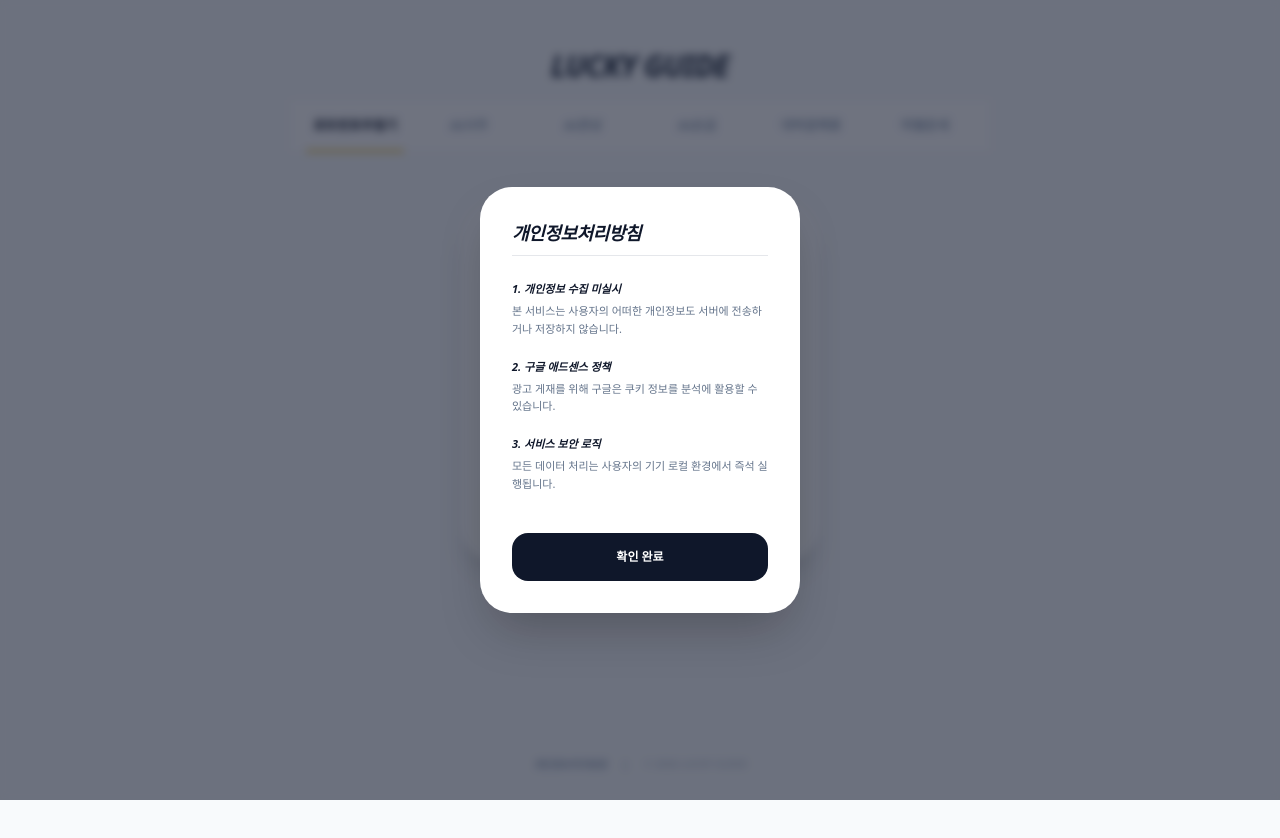
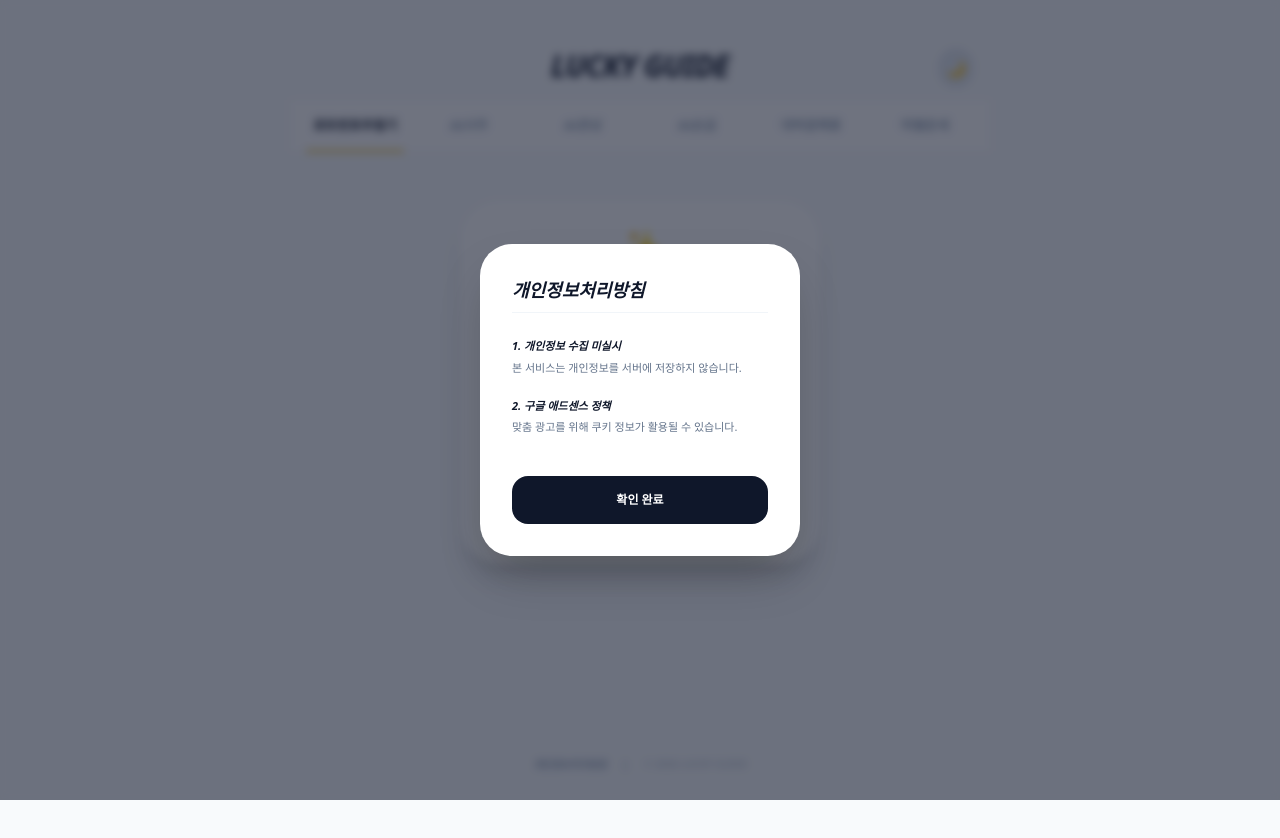
Before and after one commit to cookiekuki0204/lucky-guide, a React (Create React App) app: page / in a window 1280 px wide. Both pictures are taken after a click on the button "개인정보처리방침". Shown: the top 838 px of the page. Built offline with nearby package versions, Linux system fonts and the light colour scheme.

Commit message:
피드백 수정

```diff
--- a/src/App.js
+++ b/src/App.js
@@ -1,4 +1,4 @@
-import React, { useState, useRef } from 'react';
+import React, { useState, useRef, useEffect } from 'react';
 import html2canvas from 'html2canvas';
 
 function App() {
@@ -6,7 +6,11 @@ function App() {
   const [numbers, setNumbers] = useState([]);
   const [isSpinning, setIsSpinning] = useState(false);
   const [isPrivacyOpen, setIsPrivacyOpen] = useState(false);
+  const [isDarkMode, setIsDarkMode] = useState(false); // 다크모드 상태
   const cardRef = useRef(null);
+
+  // 다크모드 토글 함수
+  const toggleDarkMode = () => setIsDarkMode(!isDarkMode);
 
   // 기능 로직
   const generateNumbers = () => {
@@ -25,7 +29,10 @@ function App() {
   const downloadImage = async () => {
     if (!cardRef.current) return;
     try {
-      const canvas = await html2canvas(cardRef.current, { backgroundColor: '#f8fafc', scale: 2 });
+      const canvas = await html2canvas(cardRef.current, {
+        backgroundColor: isDarkMode ? '#1e293b' : '#f8fafc',
+        scale: 2
+      });
       const link = document.createElement('a');
       link.download = `lucky-numbers-${new Date().getTime()}.png`;
       link.href = canvas.toDataURL('image/png');
@@ -48,30 +55,37 @@ function App() {
     });
   };
 
-  const cardClass = "w-full max-w-[360px] p-8 bg-white rounded-[2.5rem] shadow-xl animate-in fade-in zoom-in-95 duration-500";
-
-  // [반응형 핵심] 탭 클래스: 모바일은 고정너비 없이 흐르고, 웹(md)에서는 균등 배분 및 폰트 확대
+  // 스타일 정의 (다크모드 대응)
+  const bgClass = isDarkMode ? "bg-slate-900 text-slate-100" : "bg-[#f8fafc] text-slate-800";
+  const headerClass = isDarkMode ? "bg-slate-900/80 border-slate-800" : "bg-white/80 border-slate-100";
+  const cardContentClass = isDarkMode ? "bg-slate-800 text-slate-100" : "bg-white text-slate-800";
   const tabClass = (id) => `
     flex-none md:flex-1 px-5 md:px-2 py-4 text-[11px] md:text-[13px] font-black transition-all relative whitespace-nowrap text-center
-    ${activeTab === id ? 'text-slate-900' : 'text-slate-400'}
+    ${activeTab === id ? (isDarkMode ? 'text-yellow-400' : 'text-slate-900') : (isDarkMode ? 'text-slate-500' : 'text-slate-400')}
   `;
 
   return (
-    <div className="min-h-screen bg-[#f8fafc] flex flex-col items-center font-sans overflow-x-hidden relative text-slate-800">
+    <div className={`min-h-screen ${bgClass} flex flex-col items-center font-sans overflow-x-hidden relative transition-colors duration-300`}>
       <style>{`
         @keyframes glimmer { 0%{background-position:0% 50%} 50%{background-position:100% 50%} 100%{background-position:0% 50%} }
         .no-scrollbar::-webkit-scrollbar { display: none; }
         .no-scrollbar { -ms-overflow-style: none; scrollbar-width: none; }
       `}</style>
 
-      {/* 헤더 & [반응형 네비게이션] */}
-      <header className="w-full max-w-[400px] md:max-w-[700px] bg-[#f8fafc] sticky top-0 z-40">
-        <div className="pt-12 pb-4 text-center">
-          <h1 className="text-2xl md:text-3xl font-black tracking-tight italic">LUCKY GUIDE</h1>
+      {/* 헤더 & 우상단 다크모드 버튼 */}
+      <header className={`w-full max-w-[400px] md:max-w-[700px] sticky top-0 z-40 ${isDarkMode ? 'bg-slate-900' : 'bg-[#f8fafc]'}`}>
+        <div className="relative pt-12 pb-4 text-center">
+          <h1 className={`text-2xl md:text-3xl font-black tracking-tight italic ${isDarkMode ? 'text-white' : 'text-slate-900'}`}>LUCKY GUIDE</h1>
+          {/* 다크모드 토글 버튼 */}
+          <button
+            onClick={toggleDarkMode}
+            className="absolute right-4 top-12 p-2 rounded-full bg-slate-200 dark:bg-slate-700 hover:scale-110 transition-transform"
+          >
+            {isDarkMode ? '☀️' : '🌙'}
+          </button>
         </div>
 
-        {/* 네비게이션 바: 모바일(스크롤 가능), 웹(중앙 정렬 및 전체 노출) */}
-        <nav className="flex bg-white/80 backdrop-blur-md border-b border-slate-100 overflow-x-auto md:overflow-x-visible no-scrollbar touch-pan-x">
+        <nav className={`flex backdrop-blur-md border-b overflow-x-auto md:overflow-x-visible no-scrollbar touch-pan-x ${headerClass}`}>
           <div className="flex min-w-full md:min-w-0 md:w-full items-center justify-start md:justify-center px-2">
             <button onClick={() => setActiveTab('lotto')} className={tabClass('lotto')}>로또번호추첨기{activeTab === 'lotto' && <div className="absolute bottom-0 left-2 right-2 h-0.5 bg-yellow-500 rounded-full" />}</button>
             <button onClick={() => setActiveTab('saju')} className={tabClass('saju')}>AI사주{activeTab === 'saju' && <div className="absolute bottom-0 left-2 right-2 h-0.5 bg-yellow-500 rounded-full" />}</button>
@@ -84,9 +98,10 @@ function App() {
       </header>
 
       <main className="w-full flex flex-col items-center px-6 py-12 pb-32">
+        {/* 콘텐츠 영역 (카드 배경색 다크모드 적용) */}
+        <div ref={cardRef} className={`w-full max-w-[360px] p-8 rounded-[2.5rem] shadow-xl animate-in fade-in zoom-in-95 duration-500 ${cardContentClass}`}>
           {activeTab === 'lotto' && (
             <div className="flex flex-col items-center w-full">
-            <div ref={cardRef} className={cardClass}>
               <div className="text-center mb-10">
                 <span className="text-4xl mb-3 block animate-bounce">✨</span>
                 <h2 className="text-xl font-black italic">당신의 운을 믿으세요</h2>
@@ -95,7 +110,7 @@ function App() {
               <div className="flex justify-center gap-2 mb-12 h-10 items-center">
                 {numbers.length > 0 ? numbers.map((num, i) => (
                   <div key={i} className="w-10 h-10 rounded-full bg-slate-900 text-yellow-400 flex items-center justify-center font-bold text-sm shadow-lg border border-yellow-500/30">{num}</div>
-                )) : <div className="text-slate-200 text-sm font-bold tracking-widest uppercase italic tracking-widest">Ready to Luck</div>}
+                )) : <div className="text-slate-400 text-sm font-bold tracking-widest uppercase italic tracking-widest opacity-50">Ready to Luck</div>}
               </div>
               <button onClick={generateNumbers} disabled={isSpinning}
                 style={{ background: 'linear-gradient(45deg, #D4AF37, #F9E29B, #B8860B, #F9E29B)', backgroundSize: '400% 400%', animation: isSpinning ? 'none' : 'glimmer 3s ease infinite' }}
@@ -103,121 +118,70 @@ function App() {
                 {isSpinning ? '기운을 모으는 중...' : '행운 번호 받기'}
               </button>
             </div>
-            {numbers.length > 0 && (
-              <div className="flex justify-center gap-6 mt-10">
-                <button onClick={downloadImage} className="flex flex-col items-center gap-2 text-[10px] font-bold text-slate-400 hover:text-yellow-600 transition-all active:scale-90"><span className="text-xl">💾</span>이미지 저장</button>
-                <button onClick={shareKakao} className="flex flex-col items-center gap-2 text-[10px] font-bold text-slate-400 hover:text-yellow-600 transition-all active:scale-90"><span className="text-xl">💬</span>카톡 공유</button>
-                <button onClick={() => { navigator.clipboard.writeText(numbers.join(', ')); alert('복사되었습니다! 🍀'); }} className="flex flex-col items-center gap-2 text-[10px] font-bold text-slate-400 hover:text-yellow-600 transition-all active:scale-90"><span className="text-xl">📋</span>번호 복사</button>
-              </div>
-            )}
-          </div>
           )}
 
-        {activeTab === 'saju' && (
-          <div className={cardClass}>
-            <div className="text-center py-10">
-              <span className="text-5xl mb-6 block">🎎</span>
-              <h2 className="text-xl font-black text-slate-800 mb-2 italic">타고난 운명, 사주풀이</h2>
-              <p className="text-slate-400 text-xs mb-8 font-medium">당신이 태어난 순간에 정해진 행운</p>
-              <div className="bg-slate-50 p-6 rounded-3xl border border-dashed border-slate-200 italic text-[11px] text-slate-500 leading-relaxed font-medium">
-                "사주팔자는 인생의 설계도와 같습니다."<br/><br/>
-                생년월일시 데이터를 바탕으로 AI가<br/>
-                당신의 평생 대운과 올해의 횡재수를 정밀 분석합니다.
-              </div>
-              <div className="mt-8 inline-block px-4 py-2 bg-yellow-100 text-yellow-700 text-[10px] font-black rounded-full animate-pulse uppercase">Coming Soon</div>
-            </div>
-          </div>
-        )}
-
-        {activeTab === 'face' && (
-          <div className={cardClass}>
-            <div className="text-center py-10">
-              <span className="text-5xl mb-6 block">🎭</span>
-              <h2 className="text-xl font-black text-slate-800 mb-2 italic">재벌이 될 상인가?</h2>
-              <p className="text-slate-400 text-xs mb-8 font-medium">AI 얼굴 인식으로 찾는 재물복</p>
-              <div className="bg-slate-50 p-6 rounded-3xl border border-dashed border-slate-200 italic text-[11px] text-slate-500 leading-relaxed font-medium">
-                "코는 재물 창고라 하였습니다." 최신 인식 기술로 당신의 성공운을 분석해 드립니다.
-              </div>
-              <div className="mt-8 inline-block px-4 py-2 bg-yellow-100 text-yellow-700 text-[10px] font-black rounded-full animate-pulse">COMING SOON</div>
-            </div>
-          </div>
-        )}
-
-        {activeTab === 'palm' && (
-          <div className={cardClass}>
-            <div className="text-center py-10">
-              <span className="text-5xl mb-6 block">✋</span>
-              <h2 className="text-xl font-black text-slate-800 mb-2 italic">손바닥 보물지도</h2>
-              <p className="text-slate-400 text-xs mb-8 font-medium">손금에 숨겨진 당첨 기운</p>
-              <div className="bg-slate-50 p-6 rounded-3xl border border-dashed border-slate-200 italic text-[11px] text-slate-500 leading-relaxed font-medium">
-                "재물선이 뚜렷하니 대박의 징조로다." 손금 데이터를 AI로 정밀하게 추출합니다.
-              </div>
-              <div className="mt-8 inline-block px-4 py-2 bg-yellow-100 text-yellow-700 text-[10px] font-black rounded-full animate-pulse">COMING SOON</div>
-            </div>
-          </div>
-        )}
+          {activeTab === 'saju' && <div className="text-center py-10"><span className="text-5xl mb-6 block">🎎</span><h2 className="text-xl font-black mb-2 italic">타고난 운명, 사주풀이</h2><p className="text-slate-400 text-xs mb-8">Coming Soon</p></div>}
+          {activeTab === 'face' && <div className="text-center py-10"><span className="text-5xl mb-6 block">🎭</span><h2 className="text-xl font-black mb-2 italic">재벌이 될 상인가?</h2><p className="text-slate-400 text-xs mb-8">Coming Soon</p></div>}
+          {activeTab === 'palm' && <div className="text-center py-10"><span className="text-5xl mb-6 block">✋</span><h2 className="text-xl font-black mb-2 italic">손바닥 보물지도</h2><p className="text-slate-400 text-xs mb-8">Coming Soon</p></div>}
 
           {activeTab === 'dream' && (
-          <div className={cardClass}>
-            <h2 className="text-xl font-black text-slate-800 mb-8 text-center italic">로또 당첨 길몽 10선</h2>
-            <div className="space-y-4 text-[11px] text-slate-600 max-h-[50vh] overflow-y-auto pr-2 custom-scrollbar font-medium">
-              {[
-                {t: "연예인이 집에 온 꿈", d: "귀인을 만나 재물운이 상승할 징조입니다."},
-                {t: "대통령과 악수", d: "명예와 횡재수가 따르는 최고 길몽입니다."},
-                {t: "조상님의 밝은 미소", d: "부를 얻게 될 조상님의 선물입니다."},
-                {t: "똥에 흠뻑 젖는 꿈", d: "막대한 재물이 굴러오는 전형적인 당첨 꿈입니다."},
-                {t: "집이 활활 타는 꿈", d: "사업이나 재산이 급격히 번창할 예시입니다."},
-                {t: "맑은 물이 차오름", d: "집안에 부귀영화가 가득할 징조입니다."},
-                {t: "돼지 떼 발견", d: "횡재수가 넝쿨째 들어오는 풍요의 상징입니다."},
-                {t: "피가 솟구침", d: "꿈에서 피는 돈을 뜻하며 횡재수가 매우 큽니다."},
-                {t: "용의 승천", d: "인생 최고의 부귀 기회가 찾아왔음을 암시합니다."},
-                {t: "돈다발 선물", d: "실제 횡재 가능성이 매우 높은 직관적인 길몽입니다."}
-              ].map((item, i) => (
-                <div key={i} className="bg-slate-50 p-4 rounded-2xl border-l-4 border-yellow-500 shadow-sm"><h3 className="font-black text-slate-900 mb-1 italic">{i+1}. {item.t}</h3><p>{item.d}</p></div>
+            <div>
+              <h2 className="text-xl font-black mb-8 text-center italic">로또 당첨 길몽 10선</h2>
+              <div className="space-y-4 text-[11px] max-h-[40vh] overflow-y-auto pr-2 custom-scrollbar font-medium">
+                {[{t: "연예인 방문", d: "귀인을 만날 징조"}, {t: "대통령과 악수", d: "명예와 횡재수"}, {t: "조상님의 미소", d: "집안의 경사"}].map((item, i) => (
+                  <div key={i} className={`p-4 rounded-2xl border-l-4 border-yellow-500 shadow-sm ${isDarkMode ? 'bg-slate-700 text-slate-200' : 'bg-slate-50 text-slate-600'}`}>
+                    <h3 className={`font-black mb-1 italic ${isDarkMode ? 'text-white' : 'text-slate-900'}`}>{i+1}. {item.t}</h3><p>{item.d}</p>
+                  </div>
                 ))}
-              <p className="text-center opacity-30 py-4 italic">... 스크롤하여 더 보기 ...</p>
               </div>
             </div>
           )}
 
           {activeTab === 'guide' && (
-          <div className={cardClass}>
-            <h2 className="text-xl font-black text-slate-800 mb-8 text-center italic">"12간지 행운 포인트"</h2>
-            <div className="overflow-hidden rounded-3xl border border-slate-100 shadow-sm">
+            <div>
+              <h2 className="text-xl font-black mb-8 text-center italic">12간지 행운 포인트</h2>
+              <div className={`overflow-hidden rounded-3xl border shadow-sm ${isDarkMode ? 'border-slate-700' : 'border-slate-100'}`}>
                 <table className="w-full text-[10px] text-center border-collapse font-medium">
-                <thead className="bg-slate-50 text-slate-400 font-bold uppercase tracking-tighter">
-                  <tr><th className="p-3">띠별 그룹</th><th className="p-3">숫자</th><th className="p-3">컬러</th></tr>
-                </thead>
-                <tbody className="divide-y divide-slate-50 text-slate-700 italic">
+                  <thead className={isDarkMode ? 'bg-slate-700 text-slate-400' : 'bg-slate-50 text-slate-400'}><tr><th className="p-3">띠별</th><th className="p-3">숫자</th><th className="p-3">컬러</th></tr></thead>
+                  <tbody className={`divide-y italic ${isDarkMode ? 'divide-slate-700 text-slate-300' : 'divide-slate-50 text-slate-700'}`}>
                     <tr><td className="p-3">쥐/용/원숭이</td><td className="p-3">1, 6</td><td className="p-3 text-blue-500 font-black">BLUE</td></tr>
                     <tr><td className="p-3">소/뱀/닭</td><td className="p-3">2, 7</td><td className="p-3 text-red-500 font-black">RED</td></tr>
-                  <tr><td className="p-3">범/말/개</td><td className="p-3">3, 8</td><td className="p-3 text-green-600 font-black">GREEN</td></tr>
-                  <tr><td className="p-3">토끼/양/돼지</td><td className="p-3">4, 9</td><td className="p-3 text-slate-400 font-black">WHITE</td></tr>
                   </tbody>
                 </table>
               </div>
             </div>
           )}
+        </div>
+
+        {/* 하단 버튼들 (카드 밖으로 배치) */}
+        {activeTab === 'lotto' && numbers.length > 0 && (
+          <div className="flex justify-center gap-6 mt-10">
+            <button onClick={downloadImage} className="flex flex-col items-center gap-2 text-[10px] font-bold text-slate-400 hover:text-yellow-600"><span className="text-xl">💾</span>이미지 저장</button>
+            <button onClick={shareKakao} className="flex flex-col items-center gap-2 text-[10px] font-bold text-slate-400 hover:text-yellow-600"><span className="text-xl">💬</span>카톡 공유</button>
+            <button onClick={() => { navigator.clipboard.writeText(numbers.join(', ')); alert('복사되었습니다! 🍀'); }} className="flex flex-col items-center gap-2 text-[10px] font-bold text-slate-400 hover:text-yellow-600"><span className="text-xl">📋</span>번호 복사</button>
+          </div>
+        )}
       </main>
 
-      <footer className="w-full max-w-[360px] py-16 px-6 text-center border-t border-slate-50 mt-auto">
+      {/* 푸터 */}
+      <footer className={`w-full max-w-[360px] py-16 px-6 text-center border-t mt-auto ${isDarkMode ? 'border-slate-800' : 'border-slate-50'}`}>
         <div className="flex justify-center gap-4 mb-4 text-[10px] font-bold text-slate-400">
-          <button onClick={() => setIsPrivacyOpen(true)} className="hover:text-yellow-600 underline decoration-slate-200 transition-colors italic">개인정보처리방침</button>
+          <button onClick={() => setIsPrivacyOpen(true)} className="hover:text-yellow-600 underline decoration-slate-200 italic">개인정보처리방침</button>
           <span>|</span>
           <span className="opacity-50">© 2026 LUCKY GUIDE</span>
         </div>
       </footer>
 
+      {/* 개인정보 모달 (다크모드 적용) */}
       {isPrivacyOpen && (
         <div className="fixed inset-0 z-[100] bg-slate-900/60 backdrop-blur-sm flex items-center justify-center p-6" onClick={() => setIsPrivacyOpen(false)}>
-          <div className="bg-white w-full max-w-[320px] max-h-[70vh] overflow-y-auto rounded-[2rem] p-8 shadow-2xl animate-in fade-in zoom-in-95 duration-300 text-left" onClick={(e) => e.stopPropagation()}>
-            <h3 className="text-lg font-black text-slate-900 mb-6 italic border-b pb-2 tracking-tight font-black">개인정보처리방침</h3>
-            <div className="text-[11px] text-slate-500 leading-relaxed space-y-5 font-medium">
-              <section><p className="text-slate-900 font-bold mb-1 italic">1. 개인정보 수집 미실시</p><p>본 서비스는 사용자의 어떠한 개인정보도 서버에 전송하거나 저장하지 않습니다.</p></section>
-              <section><p className="text-slate-900 font-bold mb-1 italic">2. 구글 애드센스 정책</p><p>광고 게재를 위해 구글은 쿠키 정보를 분석에 활용할 수 있습니다.</p></section>
-              <section><p className="text-slate-900 font-bold mb-1 italic">3. 서비스 보안 로직</p><p>모든 데이터 처리는 사용자의 기기 로컬 환경에서 즉석 실행됩니다.</p></section>
+          <div className={`${isDarkMode ? 'bg-slate-800 text-slate-200' : 'bg-white text-slate-500'} w-full max-w-[320px] max-h-[70vh] overflow-y-auto rounded-[2rem] p-8 shadow-2xl animate-in fade-in zoom-in-95 duration-300 text-left`} onClick={(e) => e.stopPropagation()}>
+            <h3 className={`text-lg font-black mb-6 italic border-b pb-2 ${isDarkMode ? 'text-white border-slate-700' : 'text-slate-900 border-slate-100'}`}>개인정보처리방침</h3>
+            <div className="text-[11px] leading-relaxed space-y-5 font-medium">
+              <section><p className={`font-bold mb-1 italic ${isDarkMode ? 'text-yellow-400' : 'text-slate-900'}`}>1. 개인정보 수집 미실시</p><p>본 서비스는 개인정보를 서버에 저장하지 않습니다.</p></section>
+              <section><p className={`font-bold mb-1 italic ${isDarkMode ? 'text-yellow-400' : 'text-slate-900'}`}>2. 구글 애드센스 정책</p><p>맞춤 광고를 위해 쿠키 정보가 활용될 수 있습니다.</p></section>
             </div>
-            <button onClick={() => setIsPrivacyOpen(false)} className="w-full mt-10 py-4 bg-slate-900 text-white rounded-2xl font-bold text-xs active:scale-95 transition-all">확인 완료</button>
+            <button onClick={() => setIsPrivacyOpen(false)} className={`w-full mt-10 py-4 rounded-2xl font-bold text-xs ${isDarkMode ? 'bg-slate-700 text-white' : 'bg-slate-900 text-white'}`}>확인 완료</button>
           </div>
         </div>
       )}
```
Lines whose indentation alone changed are shown as unchanged.
